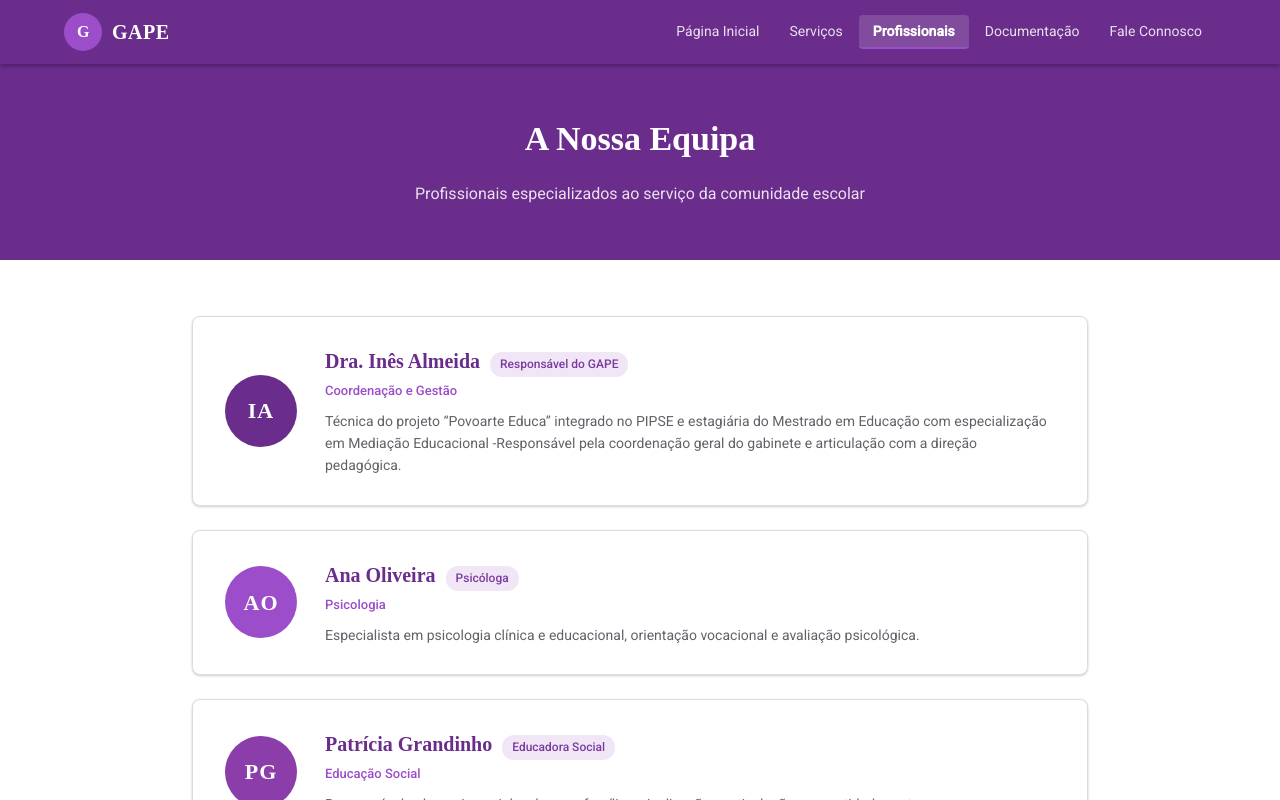
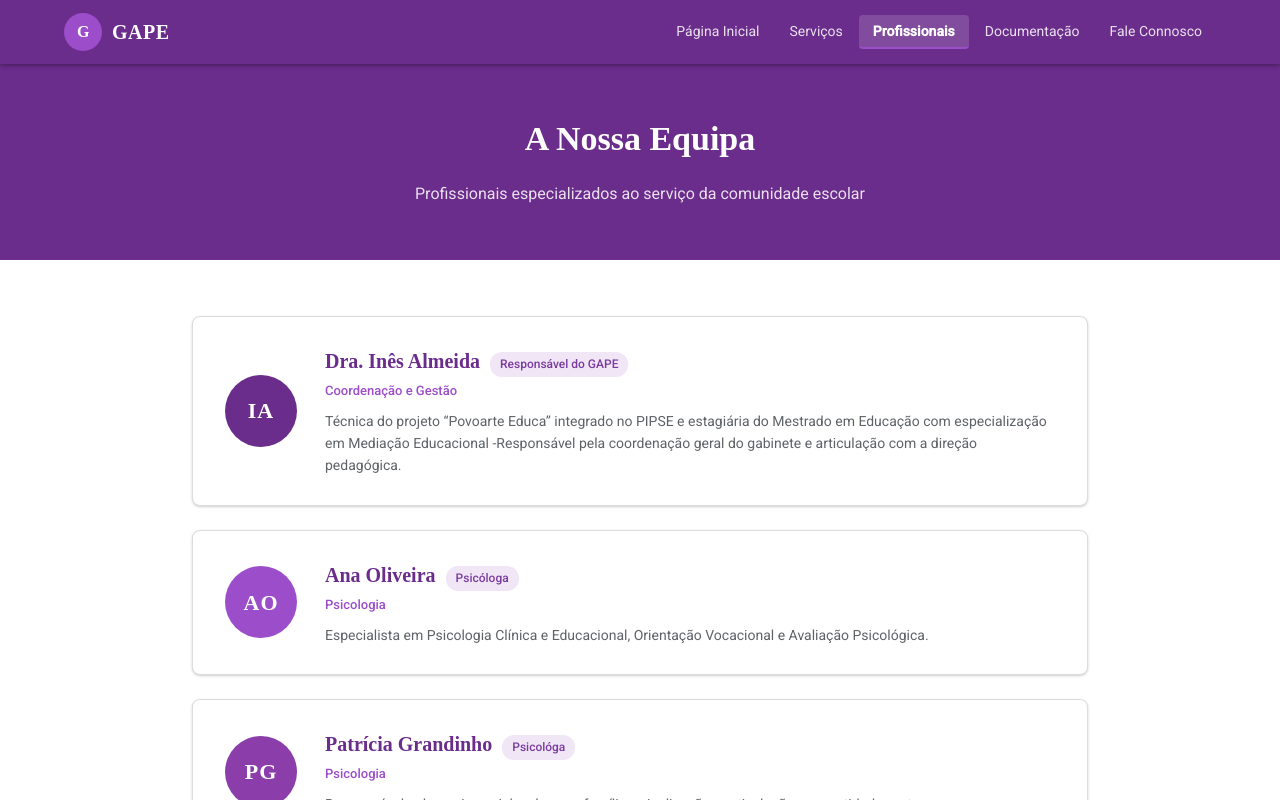
Before and after one commit to gape-epave/gape, a React (Vite) app: page / in a window 1280 px wide. Both pictures are taken after a click on the button "Profissionais". Shown: the top 800 px of the page. Built offline with nearby package versions, Linux system fonts and the light colour scheme; a web font is replaced by a local one.

Commit message:
Update Profissionais.jsx

```diff
--- a/src/components/Profissionais.jsx
+++ b/src/components/Profissionais.jsx
@@ -12,14 +12,14 @@ const TEAM = [
     name: 'Ana Oliveira',
     role: 'Psicóloga',
     area: 'Psicologia',
-    desc: 'Especialista em psicologia clínica e educacional, orientação vocacional e avaliação psicológica.',
+    desc: 'Especialista em Psicologia Clínica e Educacional, Orientação Vocacional e Avaliação Psicológica.',
     color: '#9B4DCA',
   },
   {
     initials: 'PG',
     name: 'Patrícia Grandinho',
-    role: 'Educadora Social',
-    area: 'Educação Social',
+    role: 'Psicológa',
+    area: 'Psicologia',
     desc: 'Responsável pelo apoio social a alunos e famílias, sinalização e articulação com entidades externas.',
     color: '#8B3DA9',
   },
```
